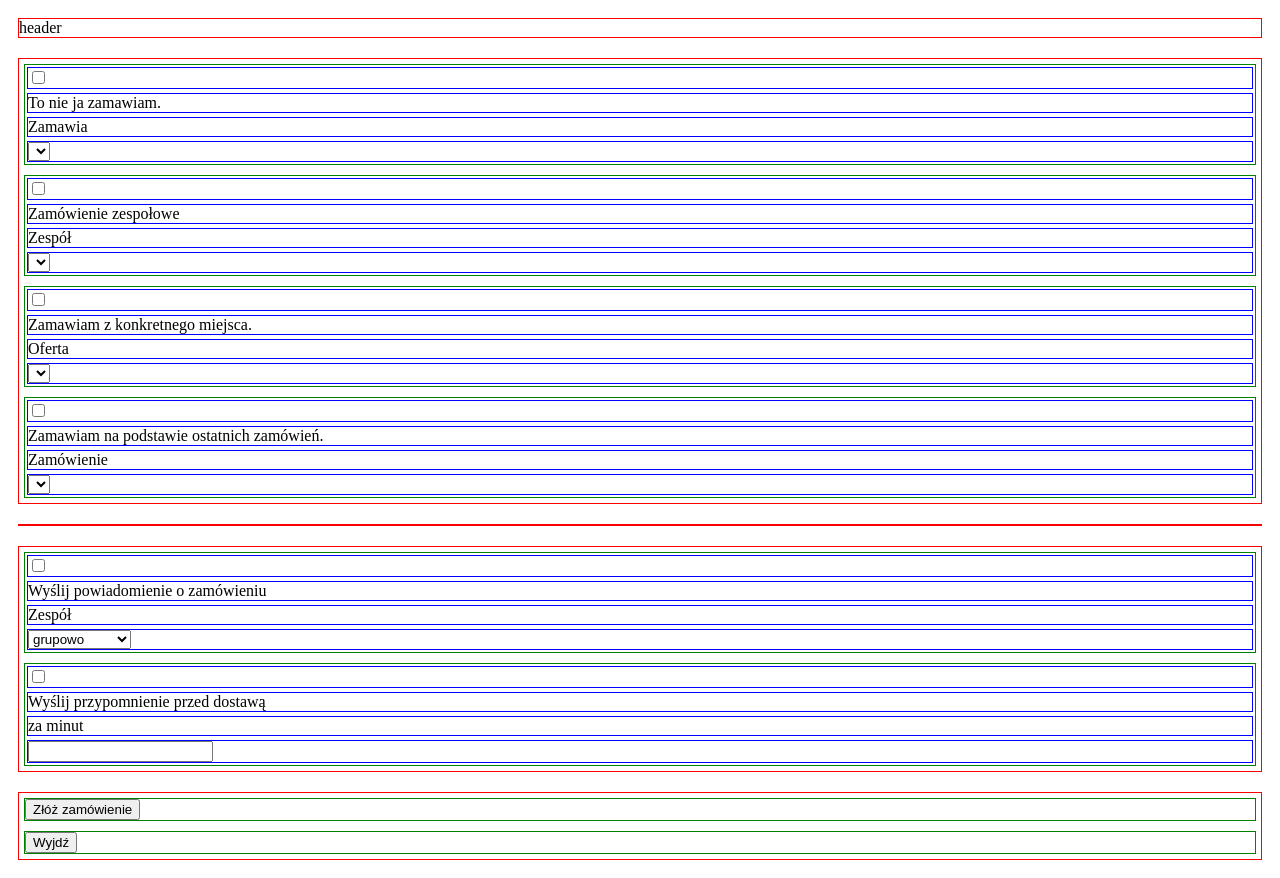
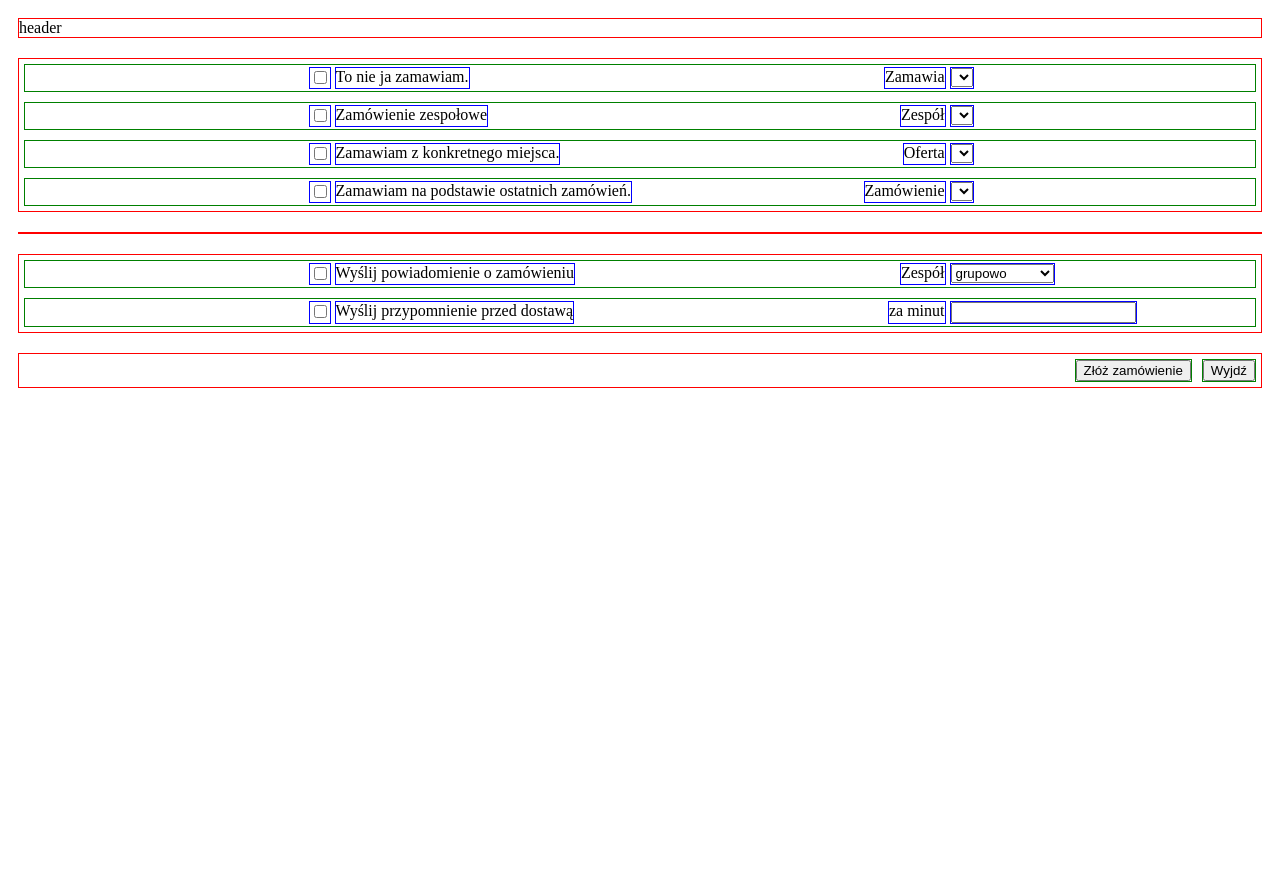
Before and after one commit to PWrGitHub194238/sente-cash-flow, a plain HTML site: page client/createorder/index.html in a window 1280 px wide. After the commit the page ends 800 px from the top, so only its background shows below. Drawn offline with Linux system fonts and the light colour scheme; a script that the page names is missing.

Commit message:
[#9] Modify client site project to be debugable from VS Code, compatible with node.js virtual machine's part.

```diff
--- a/client/createOrderForm/index.html
+++ b/client/createorder/index.html
@@ -4,14 +4,14 @@
 <head>
   <link rel="stylesheet" type="text/css" href="../css/index.css">
   <link rel="stylesheet" type="text/css" href="../css/grid.css">
-  <link rel="stylesheet" type="text/css" href="./css//grids/main.css">
-  <link rel="stylesheet" type="text/css" href="./css//grids/order-options.css">
-  <link rel="stylesheet" type="text/css" href="./css//grids/order-option.css">
-  <link rel="stylesheet" type="text/css" href="./css//grids/orders.css">
-  <link rel="stylesheet" type="text/css" href="./css//grids/order.css">
-  <link rel="stylesheet" type="text/css" href="./css//grids/footer.css">
   <script src="./scripts/mock.js"></script>
   <script src="./scripts/index.js"></script>
+  <link rel="stylesheet" type="text/css" href="./css/grids/main.css">
+  <link rel="stylesheet" type="text/css" href="./css/grids/order-options.css">
+  <link rel="stylesheet" type="text/css" href="./css/grids/order-option.css">
+  <link rel="stylesheet" type="text/css" href="./css/grids/orders.css">
+  <link rel="stylesheet" type="text/css" href="./css/grids/order.css">
+  <link rel="stylesheet" type="text/css" href="./css/grids/footer.css">
 </head>
 
 <body onLoad="javascript:initCreateOrderForm();">
```
Also changed, not shown: client/index.html (added, +12 -0 lines), client/createorder/css/grids/footer.css (renamed from client/createOrderForm/css/grids/footer.css), client/createorder/css/grids/main.css (renamed from client/createOrderForm/css/grids/main.css), client/createorder/css/grids/order-option.css (renamed from client/createOrderForm/css/grids/order-option.css), client/createorder/css/grids/order-options.css (renamed from client/createOrderForm/css/grids/order-options.css), client/createorder/css/grids/order.css (renamed from client/createOrderForm/css/grids/order.css), client/createorder/css/grids/orders.css (renamed from client/createOrderForm/css/grids/orders.css), client/createorder/scripts/index.ts (renamed from client/createOrderForm/scripts/index.ts), client/createorder/scripts/mock.ts (renamed from client/createOrderForm/scripts/mock.ts), 1 other file.
